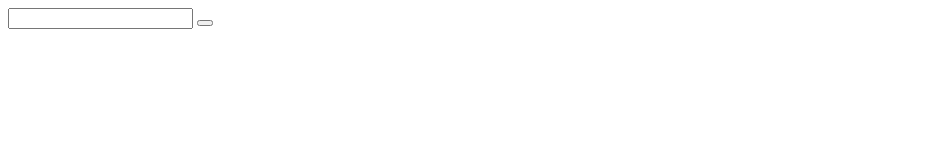
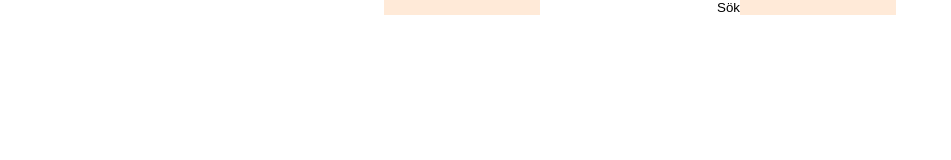
Before and after one commit to Cassandrabook/pull-request, a website built with Parcel: page src/index.html in a window 1280 px wide. Shown: the whole page, without its empty margins (0-951 px from the left). Built offline with nearby package versions, Linux system fonts and the light colour scheme.

Commit message:
added some styling to my html

```diff
--- a/src/index.html
+++ b/src/index.html
@@ -10,8 +10,10 @@
 </head>
 <body>
 
-    <input type="text" id="searchText">
-    <button id="searchMovie"></button>
+    <main class="main">
+        <input type="text" id="searchText" class="main__input">
+        <button id="searchButton" class="main__button">Sök</button>
+    </main>
 
 </body>
 </html>
--- /dev/null
+++ b/src/scss/_hero.scss
@@ -0,0 +1,17 @@
+*{
+    margin: 0;
+    padding: 0;
+}
+
+.main{
+    background-color: rgb(255, 234, 216);
+    width: 40%;
+    display: flex;
+    justify-content: center;
+    margin: 0 auto;
+
+    &__input, &__button{
+        border: none;
+        background-color: white;
+    }
+}
--- a/src/scss/main.scss
+++ b/src/scss/main.scss
@@ -0,0 +1 @@
+@use "hero";
```
